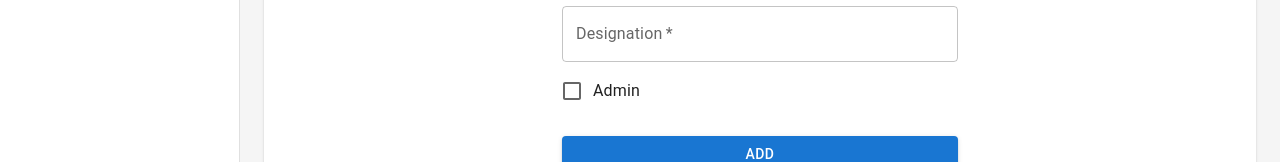
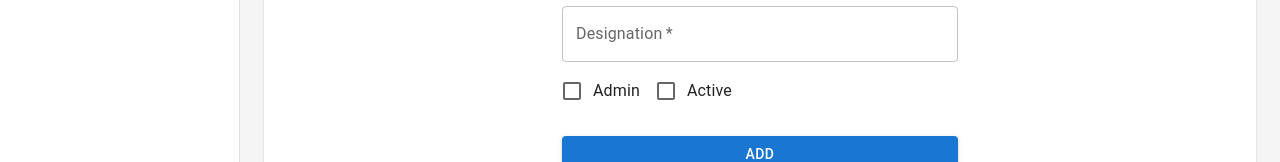
Before and after one commit to markhaur/messapp-frontend, a React (Create React App) app: page /adduser in a window 1280 px wide. Shown: the part 442-604 px from the top of the page. Built offline with nearby package versions, Linux system fonts and the light colour scheme.

Commit message:
UI for adding user

```diff
--- a/src/pages/AddUserForm.js
+++ b/src/pages/AddUserForm.js
@@ -10,19 +10,45 @@ import PersonAddIcon from '@mui/icons-material/PersonAdd';
 import Typography from '@mui/material/Typography';
 import Container from '@mui/material/Container';
 import { createTheme, ThemeProvider } from '@mui/material/styles';
+import { addUser } from '../api/apis';
 
 const theme = createTheme();
 
 export default function AddUserForm() {
-  const handleSubmit = (event) => {
+  const handleSubmit = async (event) => {
     event.preventDefault();
     const data = new FormData(event.currentTarget);
-    console.log({
+    let addUserRequest = {
       name: data.get('name'),
-      empid: data.get('empid'),
+      employeeid: data.get('empid'),
       designation: data.get('designation'),
-      admin: data.get('admin')
-    });
+      admin: data.get('admin') ? 1 : 0,
+      active: data.get('active') ? 1 : 0,
+    }
+
+    if (addUserRequest.name === "" ||
+        addUserRequest.employeeid === "" ||
+        addUserRequest.designation === "") {
+      alert('Please provide required information!')
+      return;
+    }
+
+    let result = await addUser(addUserRequest);
+
+    if (result.isOk) {
+      alert('User is successfully saved!')
+      window.location = 'http://127.0.0.1:3000/viewuser'
+    } else {
+      alert('There is problem while saving user!')
+    }
+    console.log('response: ', result.data)
+    // console.log({
+    //   name: data.get('name'),
+    //   empid: data.get('empid'),
+    //   designation: data.get('designation'),
+    //   admin: data.get('admin'),
+    //   active: data.get('active')
+    // });
   };
 
   return (
@@ -73,9 +99,14 @@ export default function AddUserForm() {
               autoComplete="designation"
             />
             <FormControlLabel
-              control={<Checkbox value={true} color="primary" />}
+              control={<Checkbox value={1} color="primary" />}
               label="Admin"
               name="admin"
+            />
+            <FormControlLabel
+              control={<Checkbox value={1} color="primary" />}
+              label="Active"
+              name="active"
             />
             <Button
               type="submit"
```
